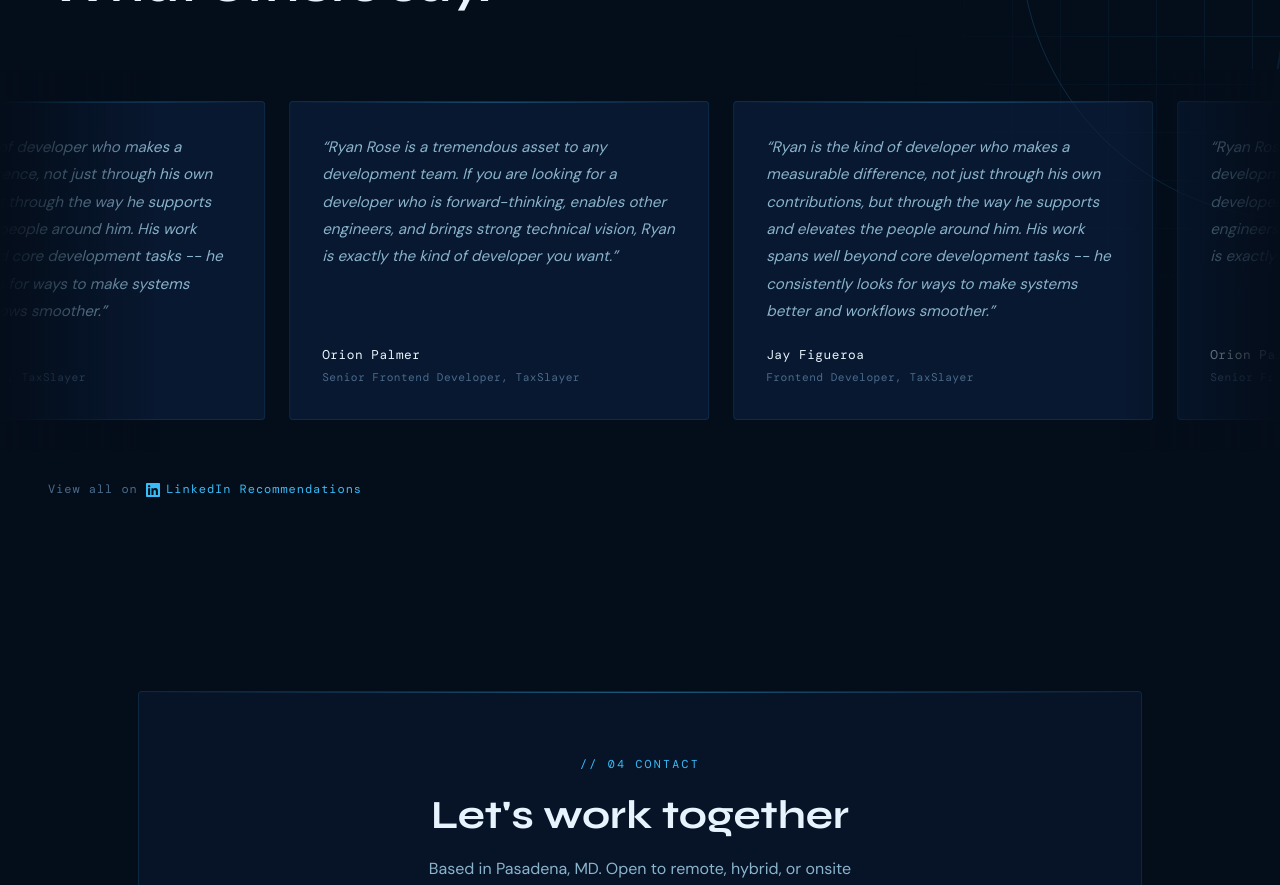
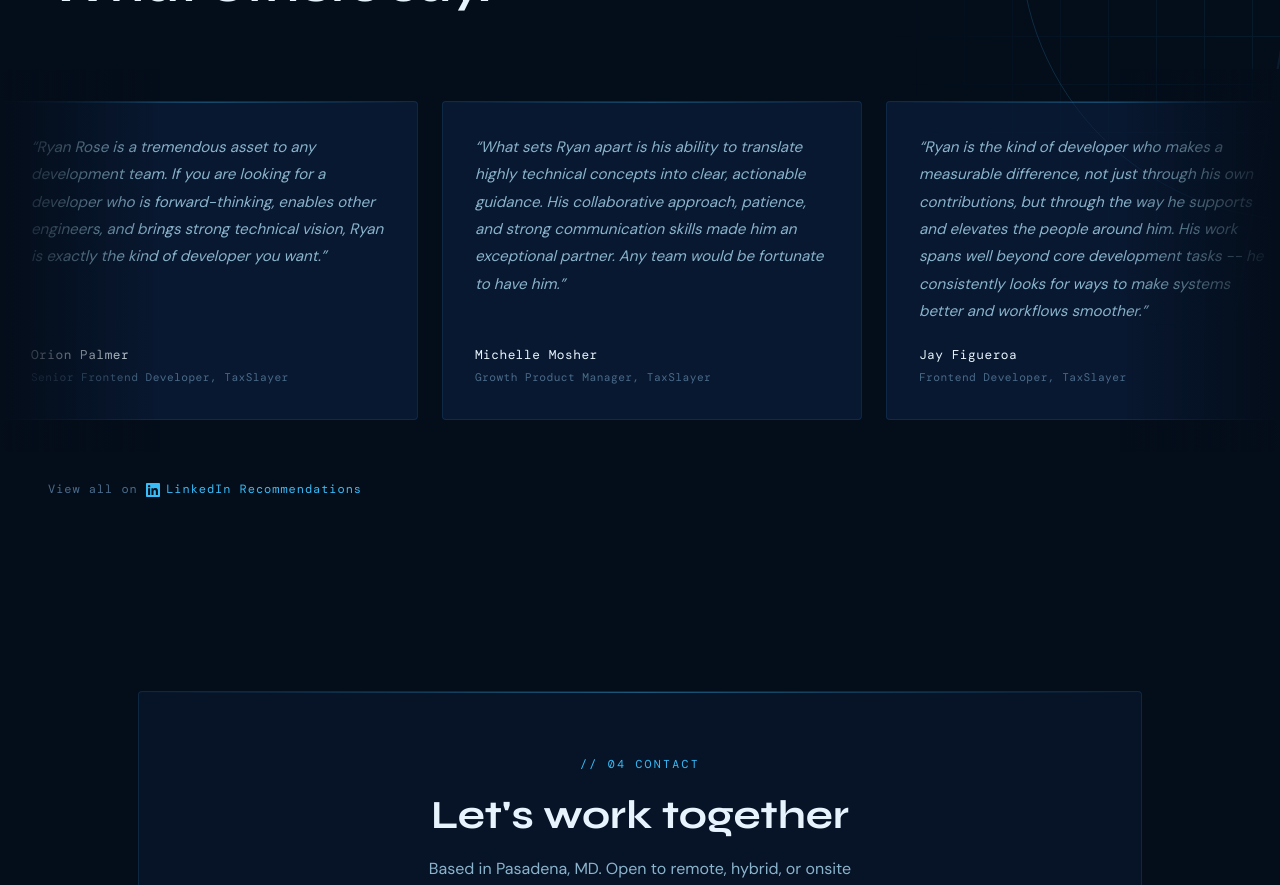
Before and after one commit to rmrose78/rr-dev, a React (Vite) app: page / in a window 1280 px wide. Shown: the part 3740-4625 px from the top of the page. Built offline with nearby package versions, Linux system fonts and the light colour scheme.

Commit message:
feat: add testimonial from Michelle Mosher to enhance the Testimonials section

```diff
--- a/src/components/sections/Testimonials.tsx
+++ b/src/components/sections/Testimonials.tsx
@@ -18,6 +18,13 @@ const TESTIMONIALS = [
     name: 'Orion Palmer',
     role: 'Senior Frontend Developer, TaxSlayer',
     url: 'https://www.linkedin.com/in/orion-palmer',
+  },
+  {
+    quote:
+      'What sets Ryan apart is his ability to translate highly technical concepts into clear, actionable guidance. His collaborative approach, patience, and strong communication skills made him an exceptional partner. Any team would be fortunate to have him.',
+    name: 'Michelle Mosher',
+    role: 'Growth Product Manager, TaxSlayer',
+    url: 'https://www.linkedin.com/in/michellelmosher',
   },
 ]
 
```
